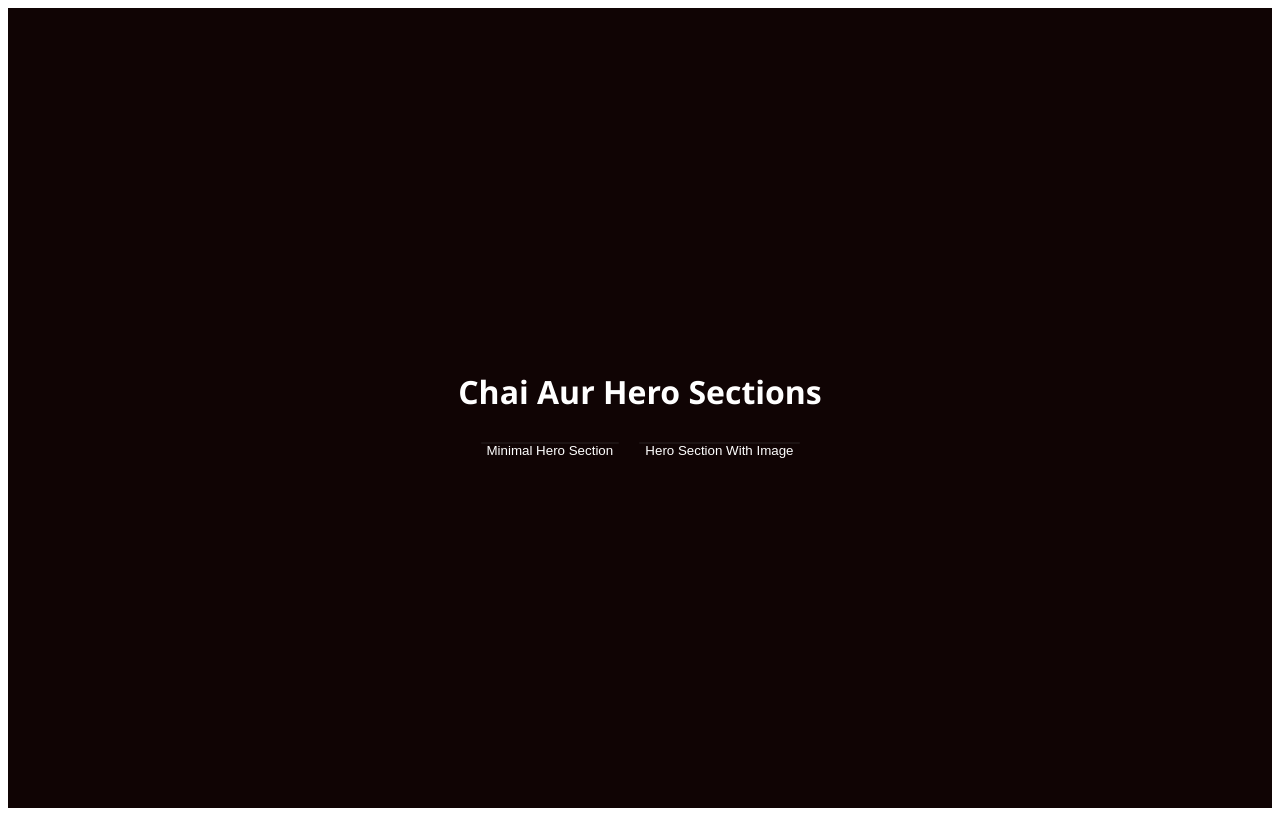
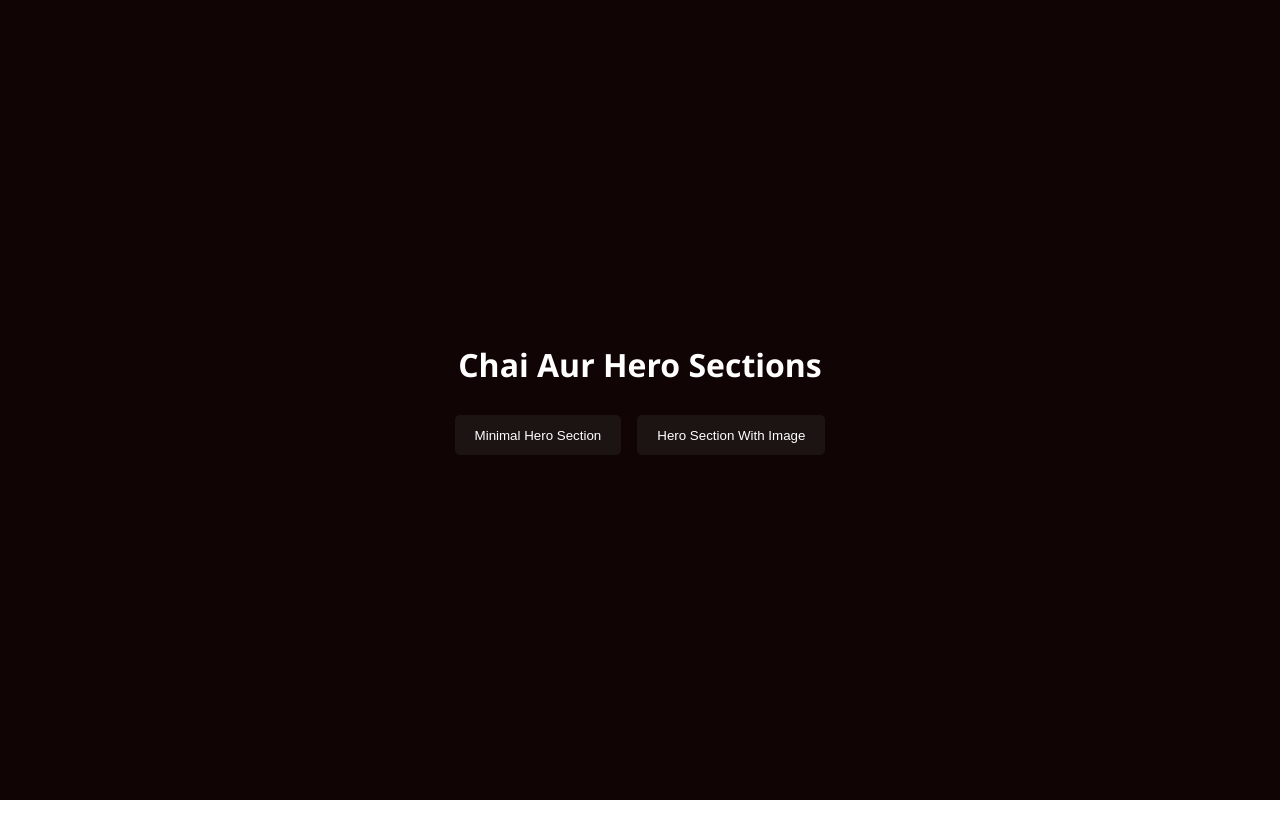
Before and after one commit to AyushiAnand70047/web-dev, a plain HTML site: page CSS Challenge 1/index.html in a window 1280 px wide. Drawn offline with Linux system fonts and the light colour scheme.

Commit message:
added css in landing page of css chalange1

```diff
--- a/CSS Challenge 1/index.html
+++ b/CSS Challenge 1/index.html
@@ -4,6 +4,9 @@
 <head>
     <title>CSS Challenge 1</title>
     <style>
+        body{
+            margin: 0;
+        }
         .parent{
             width: 100%;
             height: 100vh;
@@ -20,13 +23,19 @@
             text-decoration: none;
             color: white;
         }
+        .heading{
+            display: flex;
+        }
         button{
             border: none;
             cursor: pointer;
             height: 6%;
             border-radius: 5px;
             margin: 8px;
+            padding: 20px;
             background-color: rgb(28, 19, 19);
+            display: flex;
+            align-items: center;
         }
     </style>
 </head>
```
